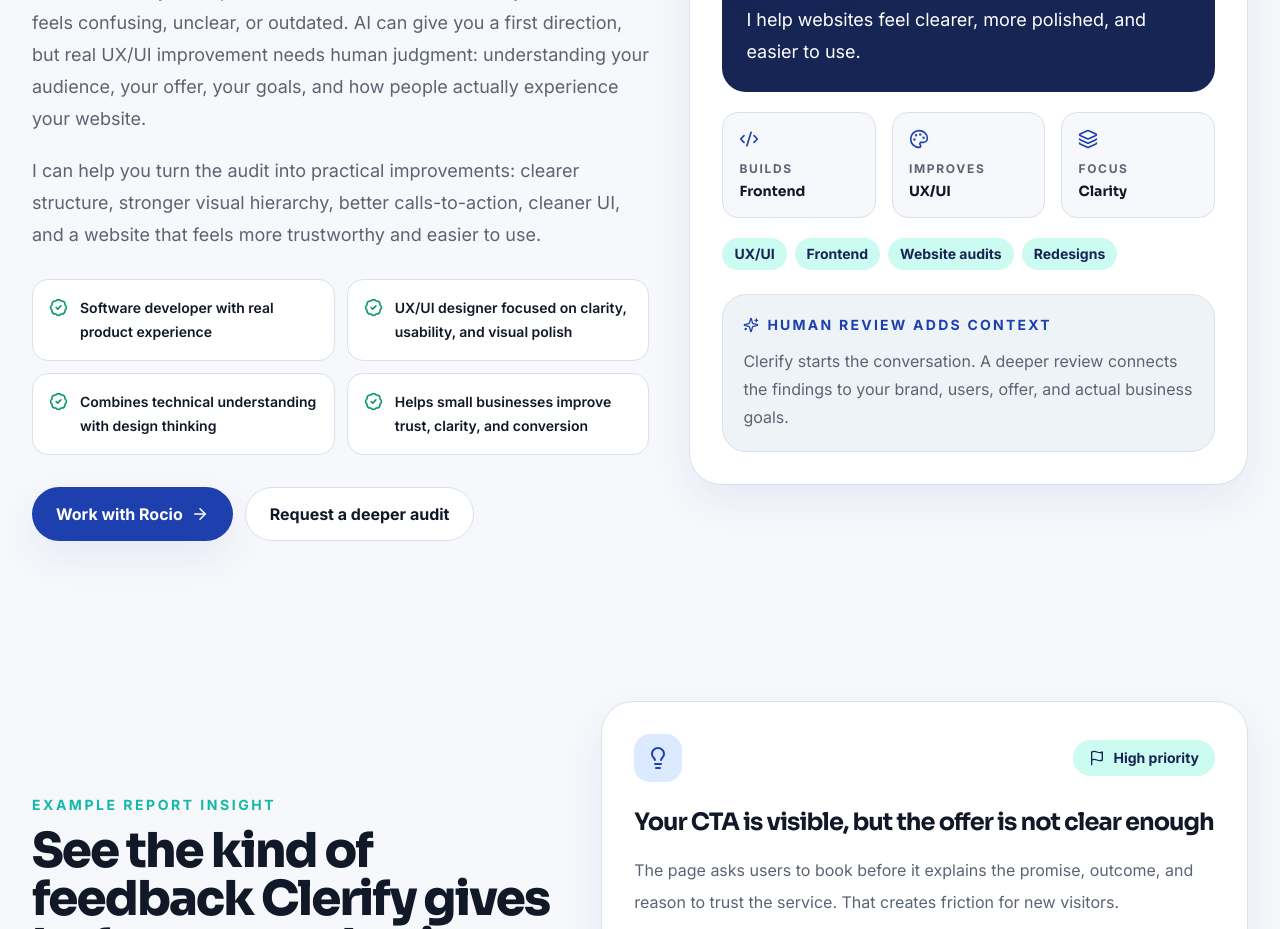
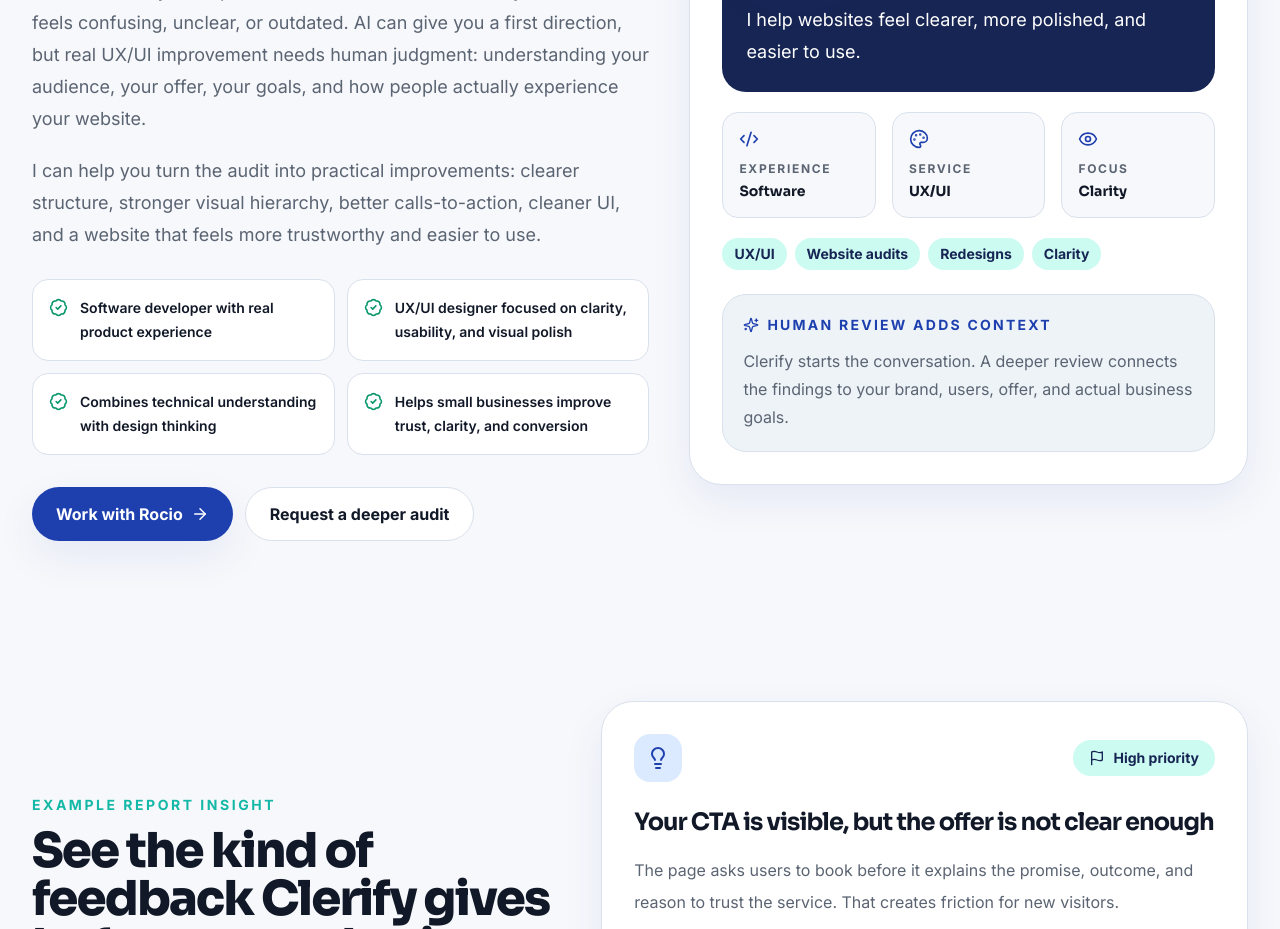
Before and after one commit to rociojalifi/UX-audit, a React (Vite) app: page / in a window 1280 px wide. Shown: the part 3060-3989 px from the top of the page. Built offline with nearby package versions, Linux system fonts and the light colour scheme.

Commit message:
Refine creator service positioning

```diff
--- a/src/components/CreatorSection.jsx
+++ b/src/components/CreatorSection.jsx
@@ -1,4 +1,4 @@
-import { ArrowRight, BadgeCheck, Code2, Layers3, Palette, Sparkles } from 'lucide-react';
+import { ArrowRight, BadgeCheck, Code2, Eye, Palette, Sparkles } from 'lucide-react';
 import rocioPhoto from '../assets/rocio-jalifi.jpeg';
 
 const credibilityPoints = [
@@ -8,7 +8,7 @@
   'Helps small businesses improve trust, clarity, and conversion',
 ];
 
-const tags = ['UX/UI', 'Frontend', 'Website audits', 'Redesigns'];
+const tags = ['UX/UI', 'Website audits', 'Redesigns', 'Clarity'];
 
 export default function CreatorSection() {
   return (
@@ -95,9 +95,9 @@
           </div>
 
           <div className="mt-5 grid gap-4 sm:grid-cols-3">
-            <MiniMetric icon={Code2} label="Builds" value="Frontend" />
-            <MiniMetric icon={Palette} label="Improves" value="UX/UI" />
-            <MiniMetric icon={Layers3} label="Focus" value="Clarity" />
+            <MiniMetric icon={Code2} label="Experience" value="Software" />
+            <MiniMetric icon={Palette} label="Service" value="UX/UI" />
+            <MiniMetric icon={Eye} label="Focus" value="Clarity" />
           </div>
 
           <div className="mt-5 flex flex-wrap gap-2">
```
